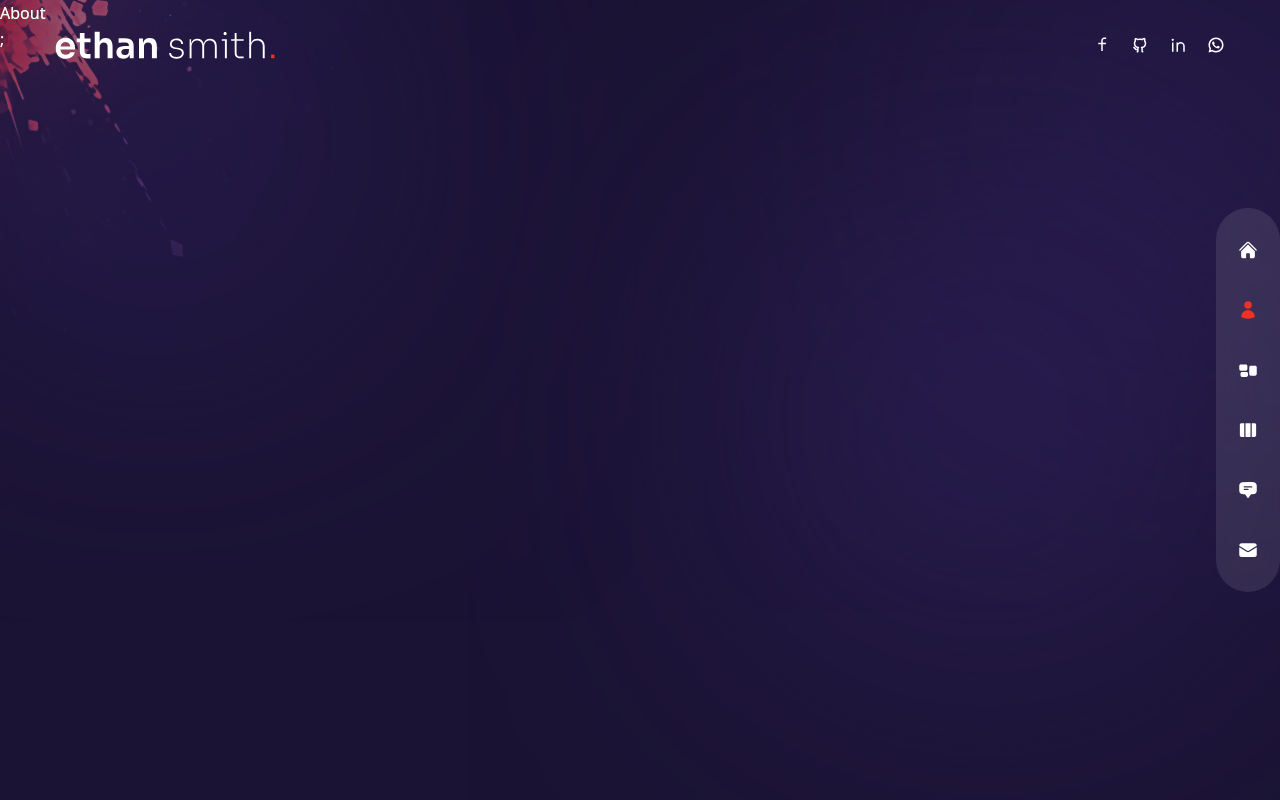
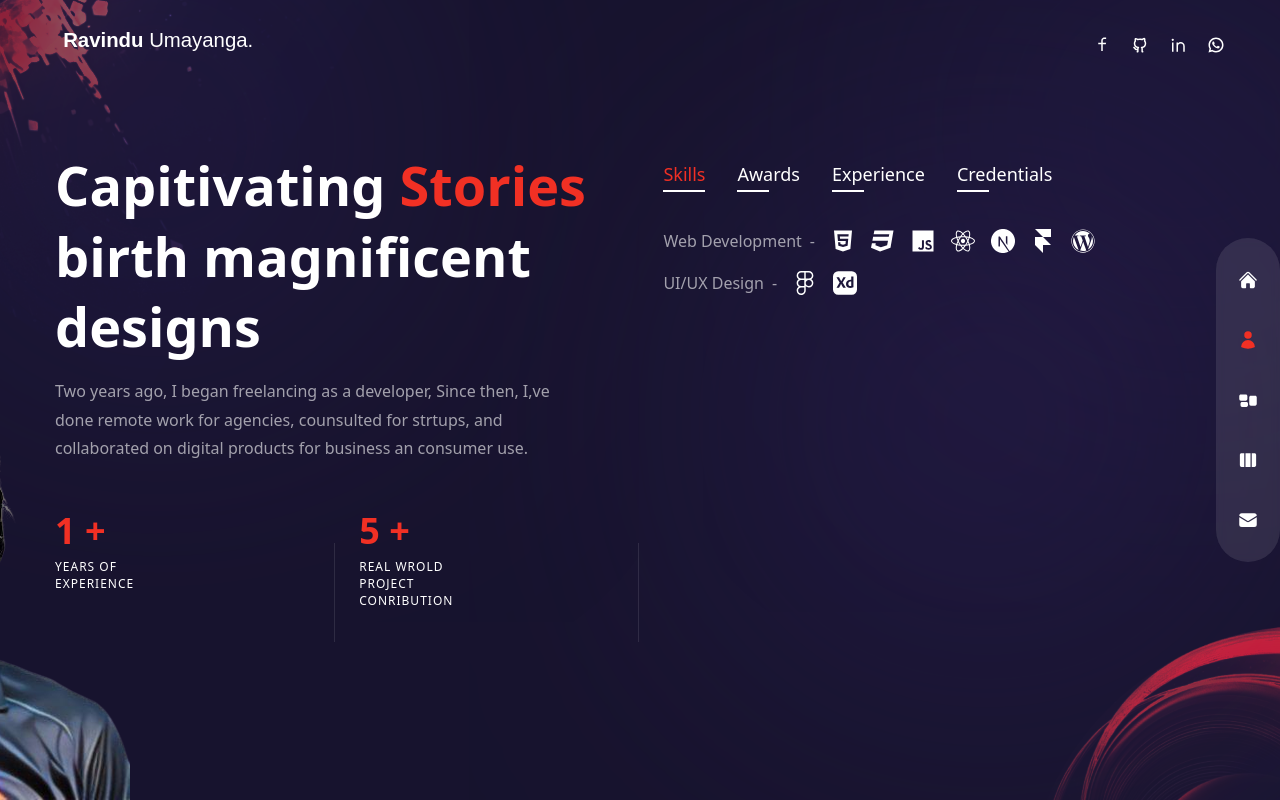
Before and after one commit to RavinduISHA/Portfolio-nextjs, a Next.js app: page /about in a window 1280 px wide. Built offline with nearby package versions, Linux system fonts and the light colour scheme.

Commit message:
about section

```diff
--- a/components/Bulb.js
+++ b/components/Bulb.js
@@ -1,5 +1,17 @@
+import Image from 'next/image'
+
 const Bulb = () => {
-  return <div>Bulb</div>;
+  return (
+    <div className='absolute -left-36 -bottom-12 rotate-12 mix-blend-color-dodge animate-pulse duration-75 z-10 w-[200px] xl:w-[260px]'>
+      <Image
+        src={'/bulb.png'}
+        width={260}
+        height={200}
+        className='w-full h-full'
+        alt=''
+      />
+    </div>
+  );
 };
 
 export default Bulb;
--- a/components/Circles.js
+++ b/components/Circles.js
@@ -1,5 +1,17 @@
+import Image from 'next/image';
+
 const Circles = () => {
-  return <div>Circles</div>;
+  return (
+    <div className='w-[200px] xl:w-[300px] absolute -right-16 -bottom-2 mix-blend-color-dodge animate-pulse duration-75 z-10'>
+      <Image
+        src={'/circles.png'}
+        width={260}
+        height={280}
+        className='w-full h-full'
+        alt=''
+      />
+    </div>
+  );
 };
 
 export default Circles;
--- a/components/Nav.js
+++ b/components/Nav.js
@@ -4,7 +4,7 @@ import {
   HiUser,
   HiViewColumns,
   HiRectangleGroup,
-  HiChatBubbleBottomCenterText,
+  // HiChatBubbleBottomCenterText,
   HiEnvelope,
 } from 'react-icons/hi2';
 
@@ -14,11 +14,11 @@ export const navData = [
   { name: 'about', path: '/about', icon: <HiUser /> },
   { name: 'services', path: '/services', icon: <HiRectangleGroup /> },
   { name: 'work', path: '/work', icon: <HiViewColumns /> },
-  {
-    name: 'testimonials',
-    path: '/testimonials',
-    icon: <HiChatBubbleBottomCenterText />,
-  },
+  // {
+  //   name: 'testimonials',
+  //   path: '/testimonials',
+  //   icon: <HiChatBubbleBottomCenterText />,
+  // },
   {
     name: 'contact',
     path: '/contact',
--- a/pages/about/index.js
+++ b/pages/about/index.js
@@ -1,3 +1,5 @@
+import React, { useState } from "react";
+
 // icons
 import {
   FaHtml5,
@@ -35,7 +37,7 @@ const aboutData = [
       },
       {
         title: 'UI/UX Design',
-        icons: [<FaFigma />, <SiAdobexd />, <SiAdobephotoshop />],
+        icons: [<FaFigma />, <SiAdobexd /> ],
       },
     ],
   },
@@ -56,40 +58,154 @@ const aboutData = [
     title: 'experience',
     info: [
       {
-        title: 'UX/UI Designer - XYZ Company',
-        stage: '2012 - 2023',
+        title: 'Intern Software Engineer - Parallax Technologies',
+        stage: '2023 Jan - 2023 July',
       },
       {
-        title: 'Web Developer - ABC Agency',
-        stage: '2010 - 2012',
-      },
-      {
-        title: 'Intern - DEF Corporation',
-        stage: '2008 - 2010',
-      },
+        title: 'Junior Software Developer - Sterling BPO Solutions',
+        stage: '2023 Aug - Present',
+      }
     ],
   },
   {
     title: 'credentials',
     info: [
       {
-        title: 'Web Development - ABC University, LA, CA',
-        stage: '2011',
-      },
-      {
-        title: 'Computer Science Diploma - AV Technical Institute',
-        stage: '2009',
-      },
-      {
-        title: 'Certified Graphic Designer - ABC Institute, Los Angeles, CA',
-        stage: '2006',
-      },
+        title: 'HND in SE - Institute Of Technology, University of Moratuwa',
+        stage: '2019 - 2023',
+      }
+      // {
+      //   title: 'Computer Science Diploma - AV Technical Institute',
+      //   stage: '2009',
+      // },
+      // {
+      //   title: 'Certified Graphic Designer - ABC Institute, Los Angeles, CA',
+      //   stage: '2006',
+      // },
     ],
   },
 ];
 
+// Components
+import Avatar from '../../components/Avatar';
+import Circles from '../../components/Circles';
+
+// framer motion
+import { motion } from "framer-motion";
+import { fadeIn } from "../../variants";
+import CountUp from "react-countup";
+
 const About = () => {
-  return <div>About</div>;
+  const [ index, setIndex ] = useState(0);
+  console.log(index);
+  return <div className="h-full bg-primary/30 py-32 text-center xl:text-left">
+    <Circles />
+    {/* avatrImg */}
+    <motion.div
+      variants={fadeIn('right', 0.2)}
+      initial="hidden"
+      animate="show"
+      exit='hidden'
+      class="hidden xl:flex absolute bottom-0 -left-[370px]"
+    >
+      <Avatar />
+    </motion.div>
+    <div className="container mx-auto h-full flex flex-col items-center xl:flex-row gap-x-6">
+      {/* text */}
+      <div className="flex-1 flex flex-col justify-center">
+        <motion.h2
+          variants={fadeIn('right', 0.2)}
+          initial="hidden"
+          animate="show"
+          exit='hidden'
+          className="h2"
+        >Capitivating <span className="text-accent">Stories</span> birth magnificent designs
+        </motion.h2>
+        <motion.p
+          variants={fadeIn('right', 0.4)}
+          initial="hidden"
+          animate="show"
+          exit='hidden'
+          className="max-w-[500px] mx-auto xl:mx-0 mb-6 xl:mb-12 px-2 xl:px-0"
+        >Two years ago, I began freelancing as a developer, Since then, I,ve done remote work for agencies, counsulted for strtups, and collaborated on digital products for business an consumer use.</motion.p>
+        {/* counters */}
+        <motion.div
+          variants={fadeIn('right', 0.6)}
+          initial="hidden"
+          animate="show"
+          exit='hidden'
+          className="hidden md:flex md:max-w-none mx-auto xl:mx-0 mb-10"
+        >
+          <div className="flex flex-1 xl:gap-x-6">
+            {/* experience */}
+            <div className="relative flex-1 after:w-[1px] after:h-full after:bg-white/10 after:absolute after:top-8 after:right-0">
+              <div className="text-2xl xl:text-4xl font-extrabold text-accent mb-2">
+                <CountUp start={0} end={1} duration={10} /> +
+              </div>
+              <div className="text-xs uppercase tracking-[1px] leading-[1.4] max-w-[100px]">Years of Experience</div>
+            </div>
+            {/* project */}
+            <div className="relative flex-1 after:w-[1px] after:h-full after:bg-white/10 after:absolute after:top-8 after:right-0">
+              <div className="text-2xl xl:text-4xl font-extrabold text-accent mb-2">
+                <CountUp start={0} end={5} duration={10} /> +
+              </div>
+              <div className="text-xs uppercase tracking-[1px] leading-[1.4] max-w-[100px]">Real Wrold Project Conribution</div>
+            </div>
+          </div>
+        </motion.div>
+      </div>
+
+      {/* info */}
+      <motion.div
+        variants={fadeIn('left', 0.4)}
+        initial="hidden"
+        animate="show"
+        exit='hidden'
+        className="flex flex-col w-full xl:max-w-[48%] h-[480px]"
+      >
+        <div className="flex gap-x-4 xl:gap-x-8 mx-auto xl:mx-0 mb-4">
+        {aboutData.map((item, itemIndex) => {
+          return (
+            <div
+              key={itemIndex}
+              className={`${
+                index === itemIndex % aboutData.length &&
+                'text-accent after:w-[100%] after:bg-accent after:transition-all after:duration-300'
+              } cursor-pointer capitalize xl:text-lg relative after:w-8 after:h-[2px] after:bg-white after:absolute after:-bottom-1 after:left-0`}
+              onClick={() => {
+                setIndex(itemIndex);
+              }}
+            >
+              {item.title}
+            </div>
+          );
+        })}
+        </div>
+        <div className="py-2 xl:py-6 flex flex-col gap-y-2 xl:gap-y-4 items-center xl:items-start">
+          {aboutData[index].info.map((item, itemIndex) => {
+            return (
+              <div
+                key={itemIndex}
+                className="flex-1 flex flex-col md:flex-row max-w-max gap-x-2 items-center text-white/60"
+                >
+                {/* title */}
+                <div className="font-light mb-2 md:mb-0">{item.title}</div>
+                <div className="hidden md:flex">-</div>
+                <div>{item.stage}</div>
+                <div className="flex gap-x-4">
+                  {/* icons */}
+                  {item.icons?.map((icon, itemIndex) => {
+                    return <div className="text-2xl text-white">{icon}</div>;
+                  })}
+                </div>
+              </div>
+            );
+          })}
+        </div>
+      </motion.div>
+
+    </div>
+  </div>
 };
 
 export default About;
--- a/pages/services/index.js
+++ b/pages/services/index.js
@@ -1,5 +1,37 @@
+// components
+import ServiceSlider from "../../components/ServiceSlider";
+import Bulb from "../../components/Bulb";
+import Circles from "../../components/Circles";
+
+// framer motion
+import { motion } from "framer-motion";
+import { fadeIn } from "../../variants";
+
 const Services = () => {
-  return <div>Services</div>;
+  return (
+    <div className="h-full bg-primary/30 py-36 items-center flex">
+      <Circles />
+      <div className="container mx-auto">
+        <div className="flex flex-col xl:flex-row gap-x-4">
+          {/* text */}
+          <div className="text-center flex xl:w-[50vw] flex-col lg:text-left mb-4 xl:mb-0">
+            <h2 className="h2 xl:mt-8">
+              My Services <span className="text-accent">.</span>
+            </h2>
+            <p className="mb-4 max-w-[400px] mx-auto lg:mx-0">
+              Lorem ipsum dolor sit amet consectetur adipisicing elit. Nisi quae
+              culpa placeat accusantium molestiae, mollitia fugit at aliquid
+              sequi tempore!
+            </p>
+          </div>
+
+          {/* Slider */}
+          <ServiceSlider />
+          <Bulb />
+        </div>
+      </div>
+    </div>
+  );
 };
 
 export default Services;
```
Also changed, not shown: public/logo.svg.
